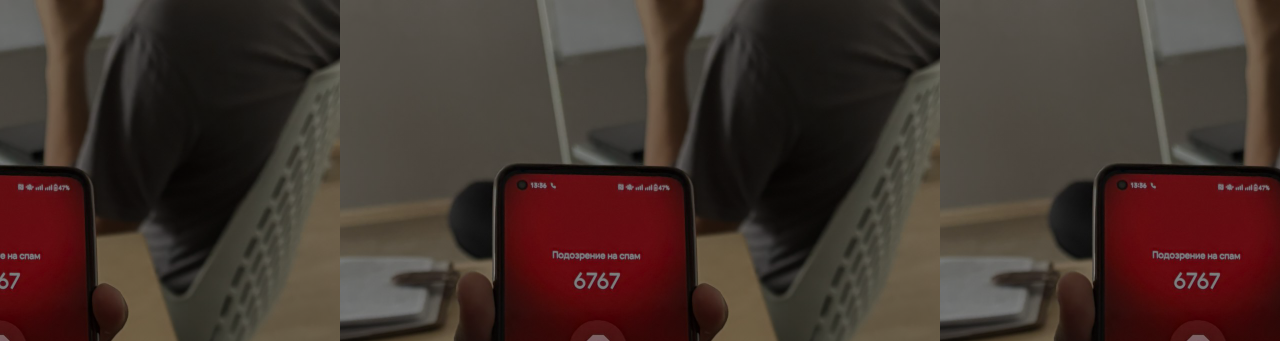
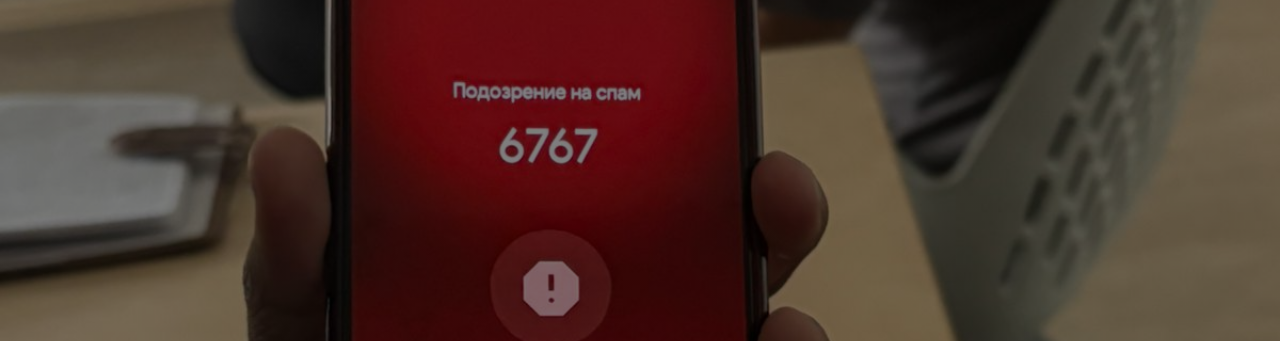
Before and after one commit to Zhalgas0298/test, a plain HTML site: page index.html in a window 1280 px wide. Shown: the top 341 px of the page. Drawn offline with nearby package versions, Linux system fonts and the light colour scheme.

Commit message:
Update index.html

```diff
--- a/index.html
+++ b/index.html
@@ -17,16 +17,24 @@
 
         /* --- ПЕРВАЯ СТРАНИЦА --- */
         section {
+    /* Высота секции всегда равна высоте экрана устройства */
     min-height: 100vh;
+    width: 100%;
+
     display: flex;
     flex-direction: column;
     align-items: center;
     justify-content: center;
-            padding: 20px;
     text-align: center;
-            background-size: contain;
-            background-position: center;
-            background-attachment: fixed;
+    position: relative;
+
+    /* ГЛАВНЫЕ НАСТРОЙКИ ФОНА */
+    background-size: cover;      /* Растягивает фото, чтобы закрыть весь экран без дырок */
+    background-position: center;  /* Центрирует фото, чтобы самое важное было посередине */
+    background-repeat: no-repeat; /* Запрещает повторение картинки */
+
+    /* УДАЛИ background-attachment: fixed; если он был.
+       На мобилках он часто вызывает тот самый "зум", который ты видишь. */
 }
 
         .photo-1 { background-image: linear-gradient(rgba(0,0,0,0.5), rgba(0,0,0,0.5)), url('1.jpg'); }
```
Lines whose indentation alone changed are shown as unchanged.
